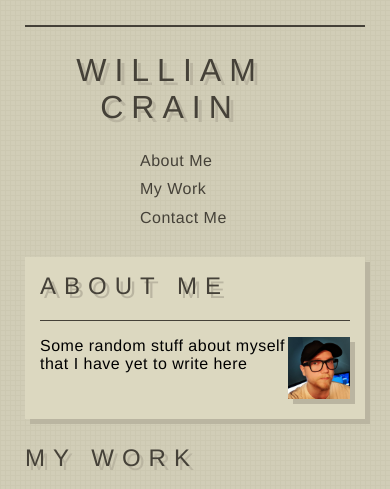
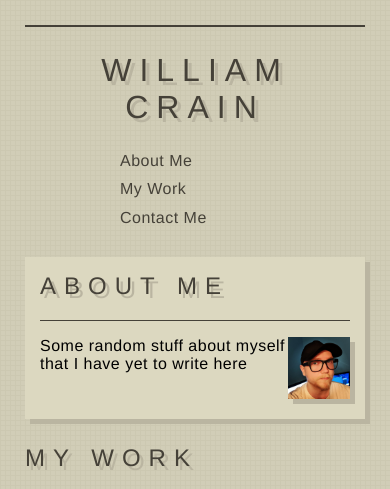
Before and after one commit to DeltaBreaker/Personal-Custom-Portfolio, a plain HTML site: page index.html in a window 390 px wide. Shown: the top 489 px of the page. Drawn offline with Linux system fonts and the light colour scheme.

Commit message:
Fixed header positioning issues when trying to center

```diff
--- a/res/style.css
+++ b/res/style.css
@@ -251,12 +251,15 @@ footer {
 @media screen and (max-width: 805px) {
     /* This fixes the alignment issues that were present from making the screen too small */
     #main-header {
-        width: calc(100% - var(--page-margin) * 2);
+        position: relative;
+        left: 50%;
         text-align: center;
+        transform: translate(-50%, 0);
     }
 
     #header-links {
         float: none;
+        padding: 0;
         width: 50%;
         margin: auto;
     }
```
